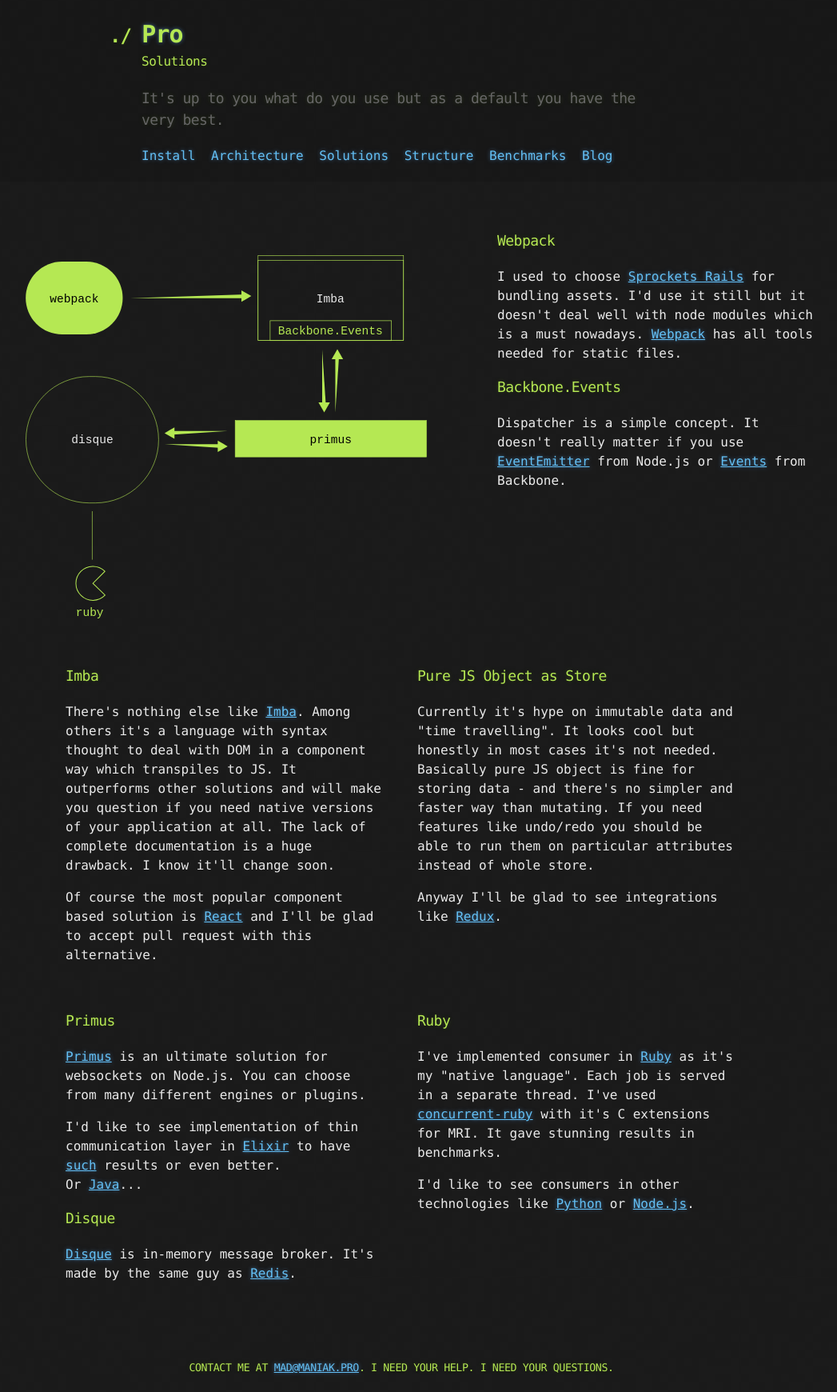
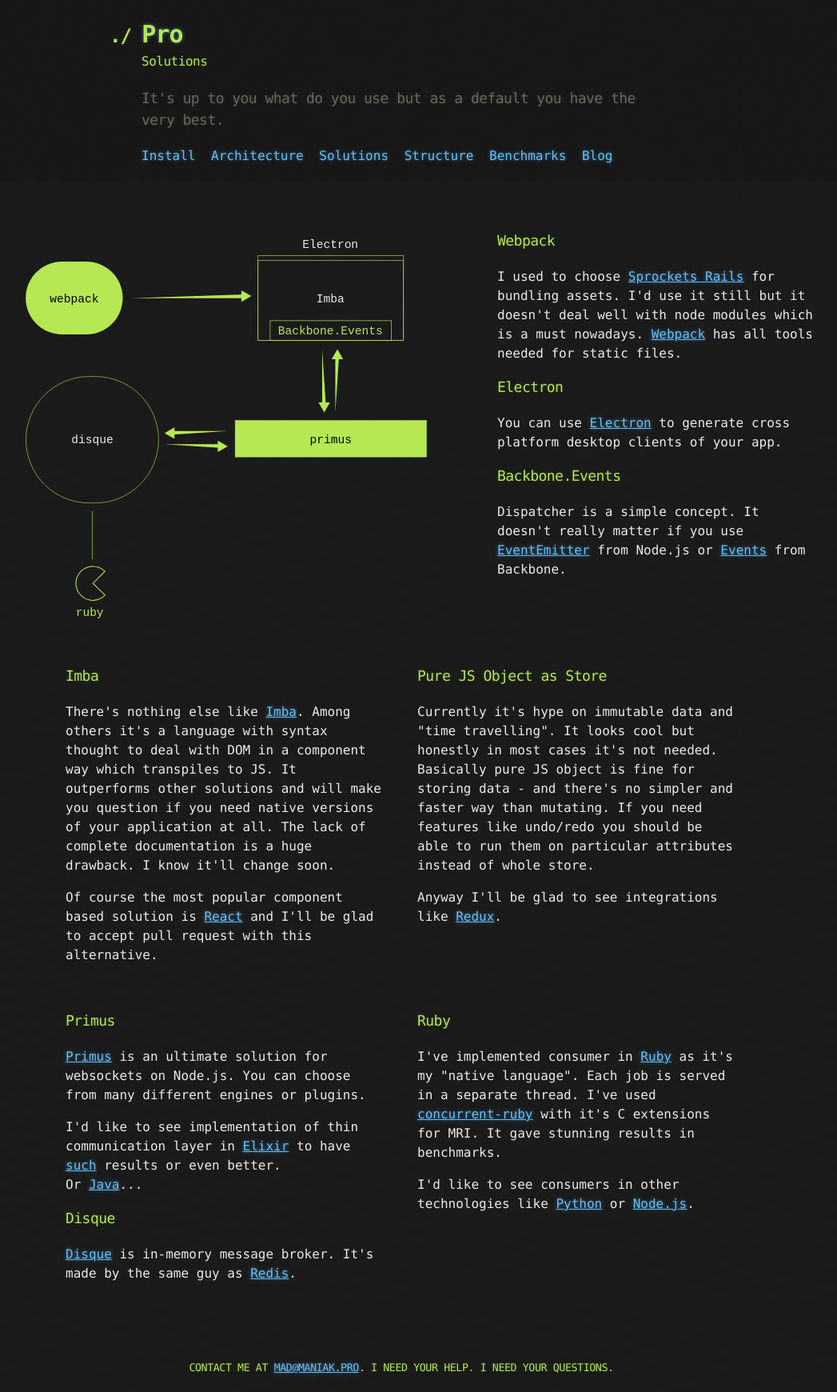
Before and after one commit to madmaniak/pro, a Jekyll site: the page built from solutions.html, in a window 1280 px wide. Shown: the whole page at 80% size, without its empty margins (138-1185 px from the left). Built offline with Jekyll 4.4.1, drawn with Linux system fonts in a browser that asks for light colours; Markdown is read by kramdown in place of the engine named in the settings.

Commit message:
changes according to Electron server

```diff
--- a/solutions.html
+++ b/solutions.html
@@ -14,6 +14,12 @@ meta: It's up to you what do you use but as a default you have the very best.
   I used to choose <a href="https://github.com/rails/sprockets-rails">Sprockets Rails</a> for bundling assets.
   I'd use it still but it doesn't deal well with node modules which is a must nowadays.
   <a href="http://webpack.github.io">Webpack</a> has all tools needed for static files.
+  </p>
+
+  <h3>Electron</h3>
+  <p>
+  You can use <a href="http://electron.atom.io">Electron</a> to generate cross platform
+  desktop clients of your app.
   </p>
 
   <h3>Backbone.Events</h3>
```
Also changed, not shown: images/architecture.svg, images/solutions.svg.
